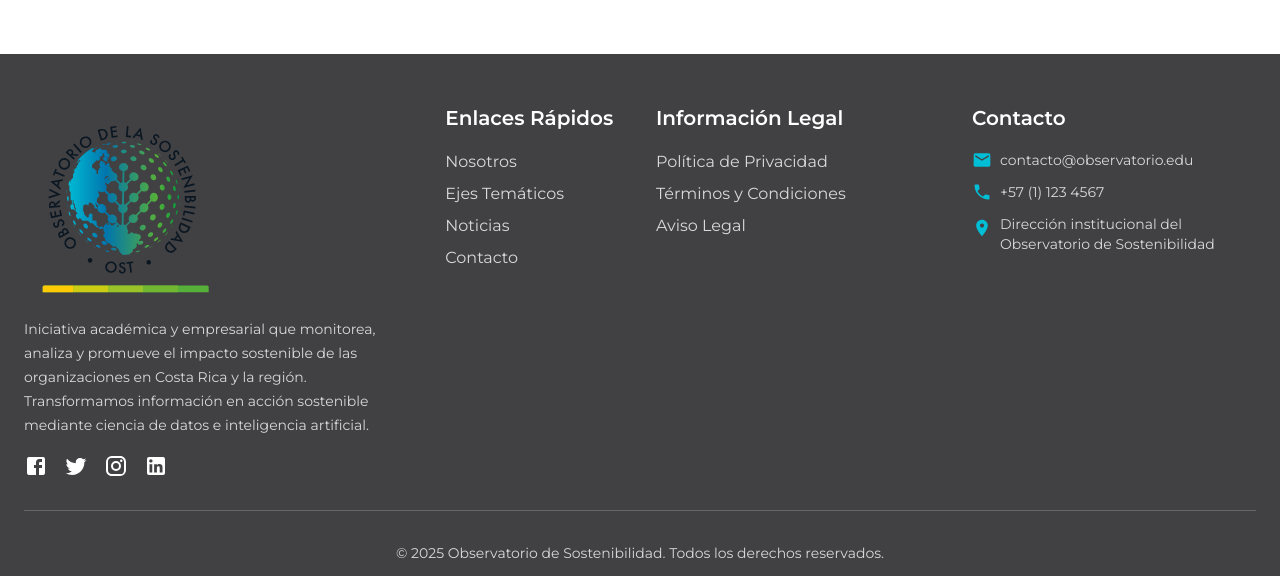
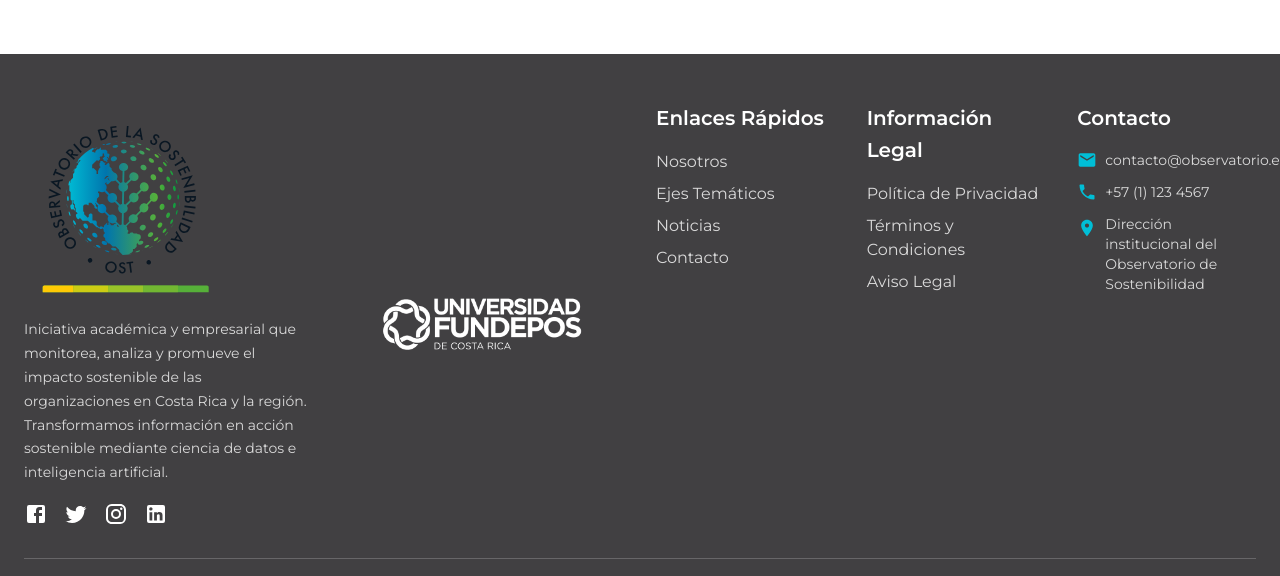
Before and after one commit to RilerSC/web-observatorio, a Next.js app: page / in a window 1280 px wide. Shown: the part 2694-3270 px from the top of the page. Built offline with nearby package versions, Linux system fonts and the light colour scheme.

Commit message:
feat: agregar logo de FUNDEPOS en el footer

```diff
--- a/src/components/Layout/Footer.tsx
+++ b/src/components/Layout/Footer.tsx
@@ -35,7 +35,7 @@ const Footer: React.FC = () => {
       <Container maxWidth="xl">
         <Grid container spacing={4}>
           {/* Logo y Descripción */}
-          <Grid item xs={12} md={4}>
+          <Grid item xs={12} md={3}>
             <Box sx={{ mb: 2 }}>
               <Image
                 src="/logos/LOGO_COLOR.svg"
@@ -60,6 +60,40 @@ const Footer: React.FC = () => {
               </MuiLink>
               <MuiLink href="#" sx={{ color: '#FFFFFF', '&:hover': { color: '#00bed6' } }}>
                 <LinkedIn />
+              </MuiLink>
+            </Box>
+          </Grid>
+
+          {/* Logo FUNDEPOS */}
+          <Grid item xs={12} md={3}>
+            <Box
+              sx={{
+                display: 'flex',
+                alignItems: 'center',
+                justifyContent: { xs: 'flex-start', md: 'center' },
+                height: '100%',
+                pt: { xs: 0, md: 2 },
+              }}
+            >
+              <MuiLink
+                href="https://fundepos.ac.cr"
+                target="_blank"
+                rel="noopener noreferrer"
+                sx={{
+                  display: 'block',
+                  transition: 'opacity 0.3s ease',
+                  '&:hover': {
+                    opacity: 0.8,
+                  },
+                }}
+              >
+                <Image
+                  src="/logos/fundepos-blanco.png"
+                  alt="Universidad FUNDEPOS"
+                  width={200}
+                  height={80}
+                  style={{ objectFit: 'contain' }}
+                />
               </MuiLink>
             </Box>
           </Grid>
@@ -106,7 +140,7 @@ const Footer: React.FC = () => {
           </Grid>
 
           {/* Información Legal */}
-          <Grid item xs={12} sm={6} md={3}>
+          <Grid item xs={12} sm={6} md={2}>
             <Typography variant="h6" sx={{ mb: 2, fontWeight: 600, color: '#FFFFFF', fontFamily: 'Montserrat, sans-serif' }}>
               Información Legal
             </Typography>
@@ -136,7 +170,7 @@ const Footer: React.FC = () => {
           </Grid>
 
           {/* Contacto */}
-          <Grid item xs={12} md={3}>
+          <Grid item xs={12} md={2}>
             <Typography variant="h6" sx={{ mb: 2, fontWeight: 600, color: '#FFFFFF', fontFamily: 'Montserrat, sans-serif' }}>
               Contacto
             </Typography>
```
